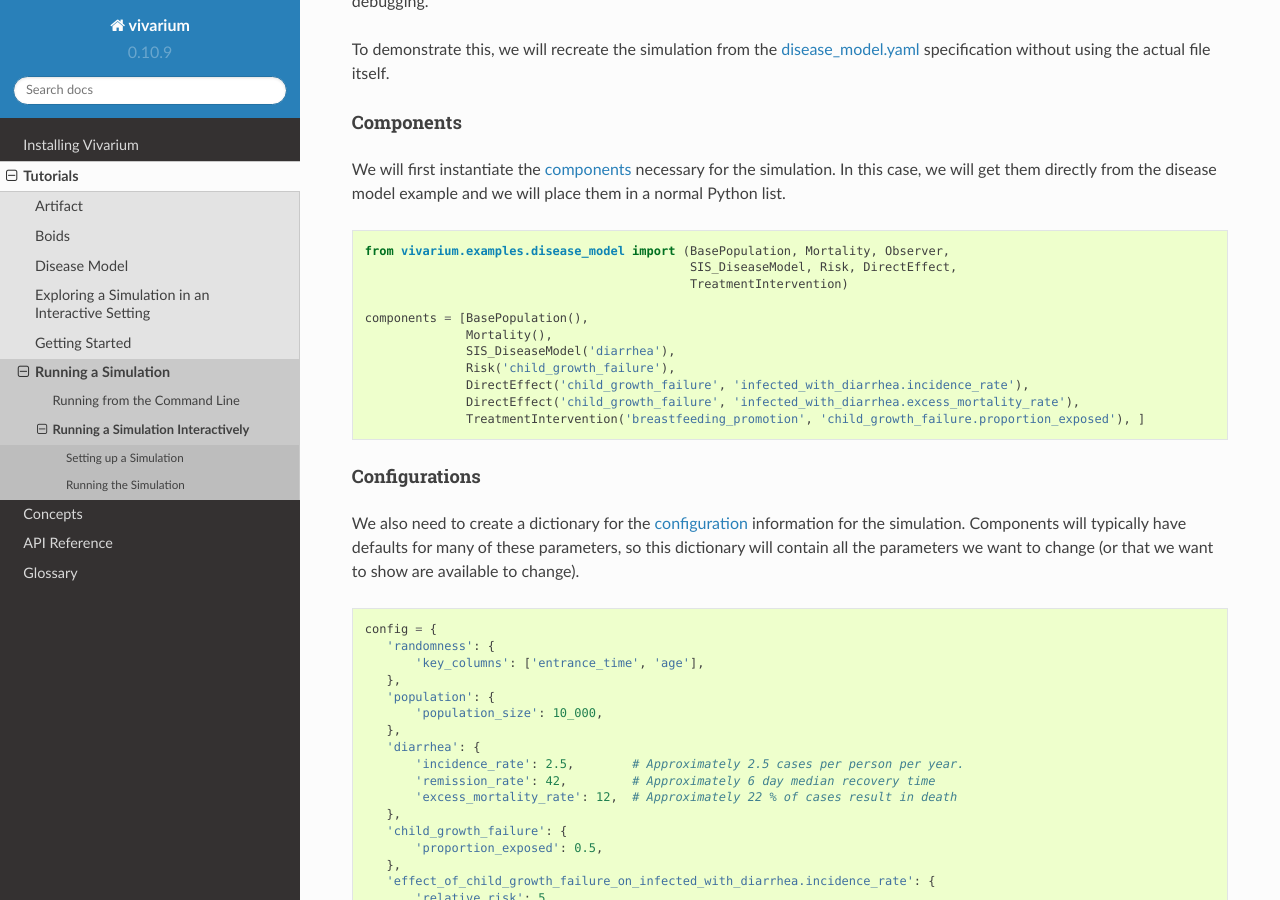
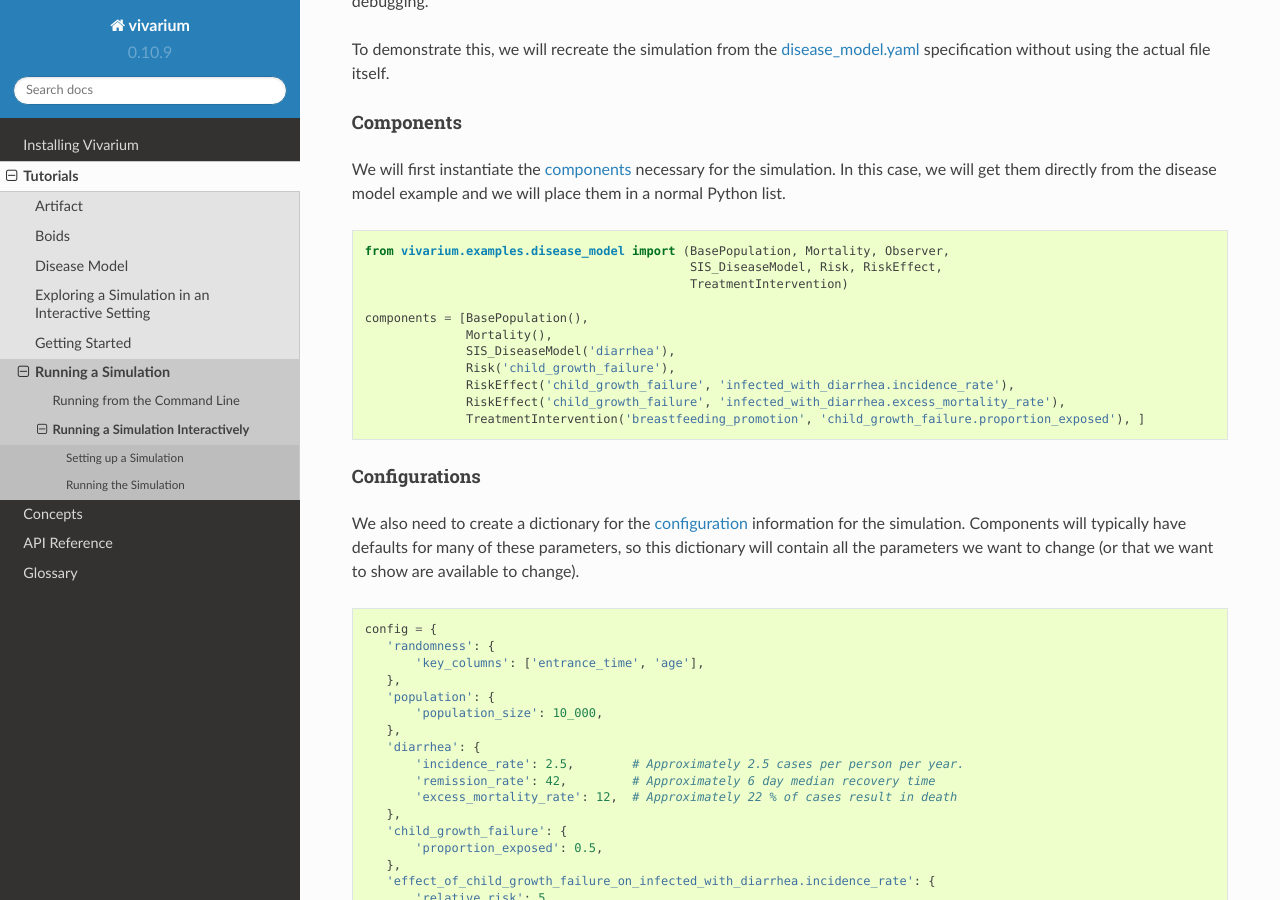
Before and after one commit to ihmeuw/vivarium, a Sphinx documentation site: the page built from docs/source/tutorials/running_a_simulation/interactive.rst, in a window 1280 px wide and 900 px high, scrolled down 2664 px. Built offline with Sphinx 7.4.7 and the Read the Docs theme 2.0.0, drawn with Linux system fonts in a browser that asks for light colours; some of the changed text lies outside the part shown.

Commit message:
in disease model example rename DirectEffect to RiskEffect

```diff
--- a/docs/source/tutorials/running_a_simulation/interactive.rst
+++ b/docs/source/tutorials/running_a_simulation/interactive.rst
@@ -125,15 +125,15 @@ example and we will place them in a normal Python list.
 .. code-block:: python
 
    from vivarium.examples.disease_model import (BasePopulation, Mortality, Observer,
-                                                SIS_DiseaseModel, Risk, DirectEffect,
+                                                SIS_DiseaseModel, Risk, RiskEffect,
                                                 TreatmentIntervention)
 
    components = [BasePopulation(),
                  Mortality(),
                  SIS_DiseaseModel('diarrhea'),
                  Risk('child_growth_failure'),
-                 DirectEffect('child_growth_failure', 'infected_with_diarrhea.incidence_rate'),
-                 DirectEffect('child_growth_failure', 'infected_with_diarrhea.excess_mortality_rate'),
+                 RiskEffect('child_growth_failure', 'infected_with_diarrhea.incidence_rate'),
+                 RiskEffect('child_growth_failure', 'infected_with_diarrhea.excess_mortality_rate'),
                  TreatmentIntervention('breastfeeding_promotion', 'child_growth_failure.proportion_exposed'), ]
 
 
@@ -198,7 +198,7 @@ one last way to set up the simulation in an interactive setting.
    :hide:
 
    from vivarium.examples.disease_model import (BasePopulation, Mortality, Observer,
-                                                SISDiseaseModel, Risk, DirectEffect,
+                                                SISDiseaseModel, Risk, RiskEffect,
                                                 TreatmentIntervention)
    from vivarium import InteractiveContext
 
@@ -232,8 +232,8 @@ one last way to set up the simulation in an interactive setting.
                  Mortality(),
                  SISDiseaseModel('diarrhea'),
                  Risk('child_growth_failure'),
-                 DirectEffect('child_growth_failure', 'infected_with_diarrhea.incidence_rate'),
-                 DirectEffect('child_growth_failure', 'infected_with_diarrhea.excess_mortality_rate'),
+                 RiskEffect('child_growth_failure', 'infected_with_diarrhea.incidence_rate'),
+                 RiskEffect('child_growth_failure', 'infected_with_diarrhea.excess_mortality_rate'),
                  TreatmentIntervention('breastfeeding_promotion', 'child_growth_failure.proportion_exposed'),]
 
    sim = InteractiveContext(components=components, configuration=config)
@@ -310,13 +310,13 @@ into our disease model. We could do the following.
 .. testcode::
 
    from vivarium import InteractiveContext
-   from vivarium.examples.disease_model import get_model_specification_path, Risk, DirectEffect
+   from vivarium.examples.disease_model import get_model_specification_path, Risk, RiskEffect
 
    p = get_model_specification_path()
    sim = InteractiveContext(p, setup=False)
 
    sim.add_components([Risk('unsafe_water_source'),
-                       DirectEffect('unsafe_water_source', 'infected_with_lower_respiratory_infections.incidence_rate')])
+                       RiskEffect('unsafe_water_source', 'infected_with_lower_respiratory_infections.incidence_rate')])
 
    sim.configuration.update({
        'unsafe_water_source': {
--- a/src/vivarium/examples/disease_model/disease_model.yaml
+++ b/src/vivarium/examples/disease_model/disease_model.yaml
@@ -8,7 +8,7 @@ components:
             - SISDiseaseModel('lower_respiratory_infections')
         risk:
             - Risk('child_wasting')
-            - DirectEffect('child_wasting', 'infected_with_lower_respiratory_infections.incidence_rate')
+            - RiskEffect('child_wasting', 'infected_with_lower_respiratory_infections.incidence_rate')
         intervention:
             - TreatmentIntervention('sqlns', 'child_wasting.proportion_exposed')
         observer:
```
Also changed, not shown: 2 other files.
